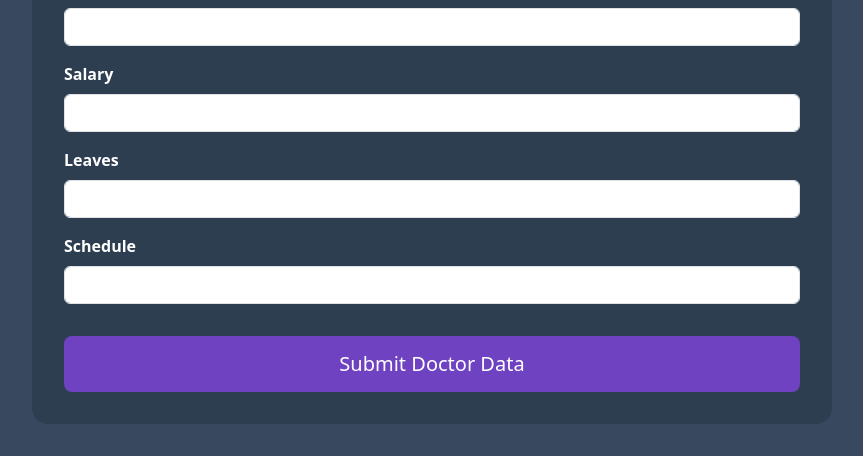
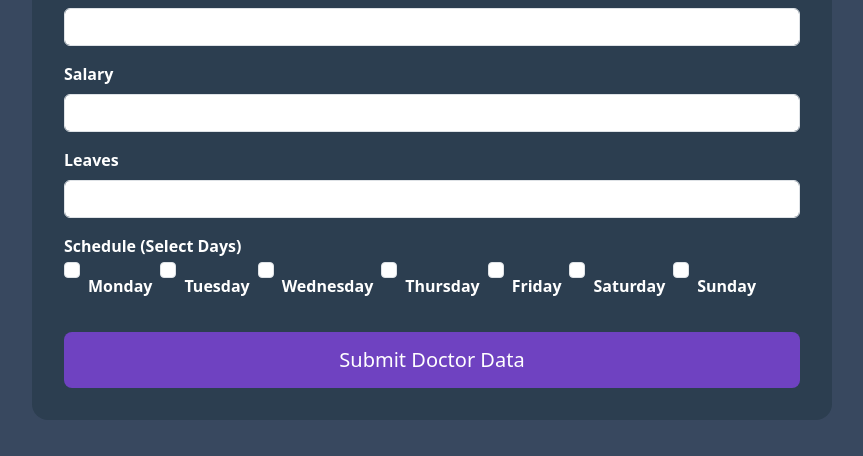
Before and after one commit to Mustafa-Hamam/EMR, a FastAPI app: page /newdoctor in a window 1280 px wide. Shown: the part 1036-1492 px from the top of the page, without its empty margins (208-1071 px from the left). After the commit the page ends 1456 px from the top, so only its background shows below. Run offline with FastAPI, Linux system fonts and the light colour scheme.

Commit message:
fixed newdoctor endpoint

```diff
--- a/EMR_core/templates/newdoctor.html
+++ b/EMR_core/templates/newdoctor.html
@@ -86,8 +86,37 @@
             <label for="leaves">Leaves</label>
             <input type="text" class="form-control" id="leaves" name="leaves">
 
-            <label for="schedule">Schedule</label>
-            <input type="text" class="form-control" id="schedule" name="schedule">
+            <label>Schedule (Select Days)</label>
+            <div class="d-flex flex-wrap gap-2">
+                <div class="form-check">
+                    <input class="form-check-input" type="checkbox" name="schedule" value="Monday" id="monday">
+                    <label class="form-check-label" for="monday">Monday</label>
+                </div>
+                <div class="form-check">
+                    <input class="form-check-input" type="checkbox" name="schedule" value="Tuesday" id="tuesday">
+                    <label class="form-check-label" for="tuesday">Tuesday</label>
+                </div>
+                <div class="form-check">
+                    <input class="form-check-input" type="checkbox" name="schedule" value="Wednesday" id="wednesday">
+                    <label class="form-check-label" for="wednesday">Wednesday</label>
+                </div>
+                <div class="form-check">
+                    <input class="form-check-input" type="checkbox" name="schedule" value="Thursday" id="thursday">
+                    <label class="form-check-label" for="thursday">Thursday</label>
+                </div>
+                <div class="form-check">
+                    <input class="form-check-input" type="checkbox" name="schedule" value="Friday" id="friday">
+                    <label class="form-check-label" for="friday">Friday</label>
+                </div>
+                <div class="form-check">
+                    <input class="form-check-input" type="checkbox" name="schedule" value="Saturday" id="saturday">
+                    <label class="form-check-label" for="saturday">Saturday</label>
+                </div>
+                <div class="form-check">
+                    <input class="form-check-input" type="checkbox" name="schedule" value="Sunday" id="sunday">
+                    <label class="form-check-label" for="sunday">Sunday</label>
+                </div>
+            </div>
 
             <button type="submit" class="btn btn-submit">Submit Doctor Data</button>
         </form>
--- a/main.py
+++ b/main.py
@@ -1,3 +1,4 @@
+from typing import List
 from fastapi import FastAPI
 from fastapi import Request, Form,HTTPException
 from fastapi.templating import Jinja2Templates
@@ -87,14 +88,15 @@ async def submit_doctor(
     certifications: str = Form(...),
     salary: str = Form(...),
     leaves: str = Form(...),
-    schedule: str = Form(...)
+    schedule: List[str] = Form(...)
 ):
     conn = auth_snflk()
     try:
+        schedule_str = ", ".join(schedule)
         result = add_Doctor(
             conn, doctor_id, name, age, gender, email, address,
             Phone, national_id, degree, specialty, certifications,
-            salary, leaves, schedule
+            salary, leaves, schedule_str
         )
 
         # Check for error indication
```
